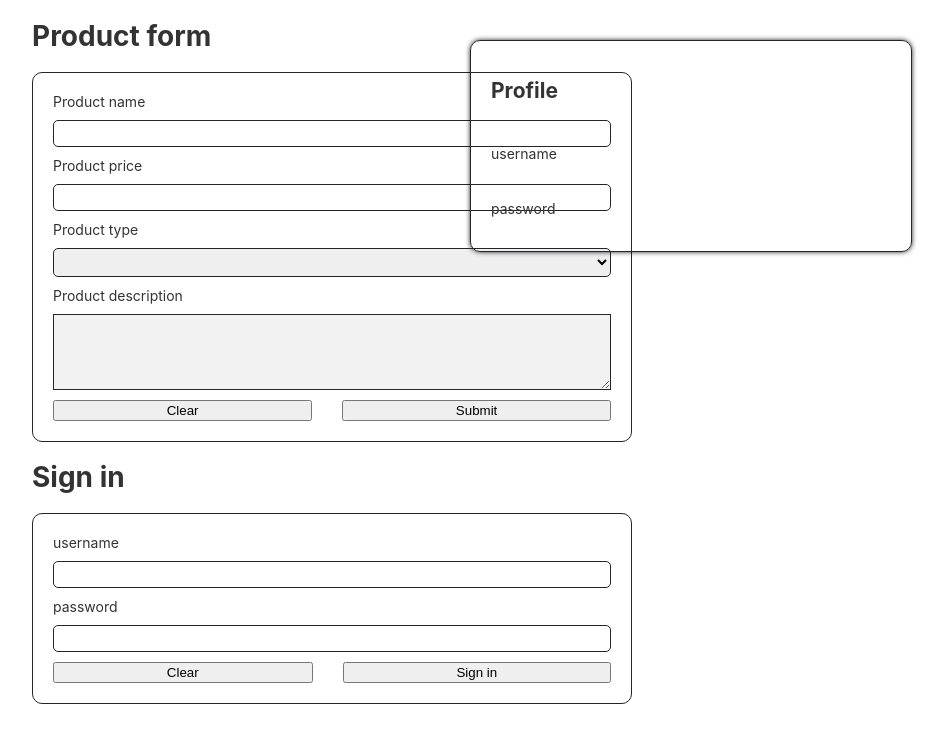
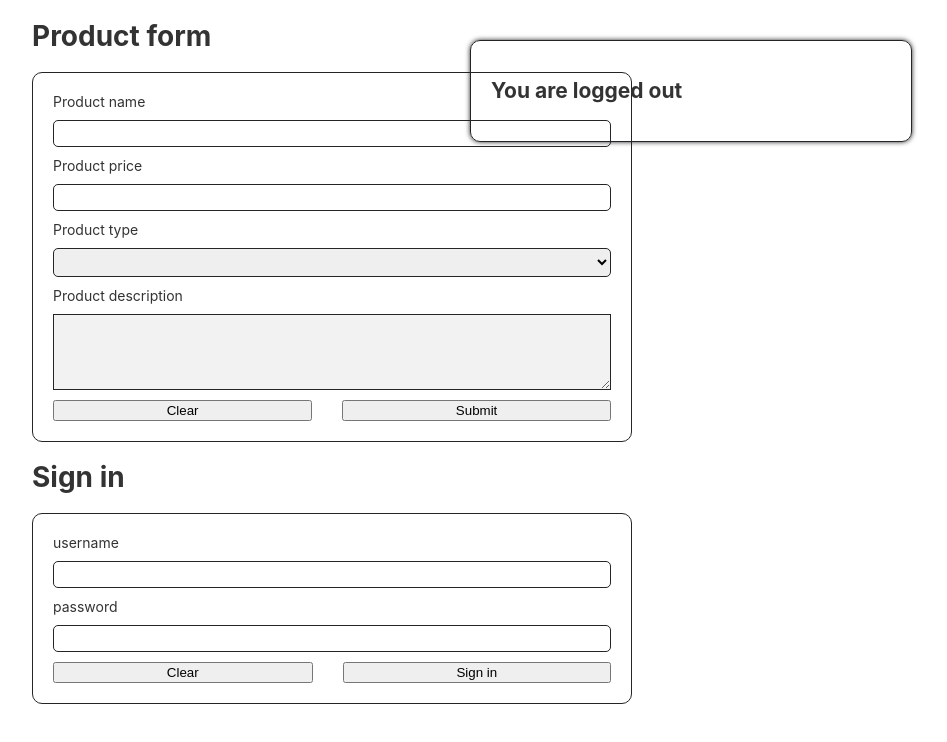
Before and after one commit to JoDiFo/auth-demo, an Angular app in the folder client/: page / in a window 1280 px wide. Shown: the top 742 px of the page, without its empty margins (308-1255 px from the left). Built offline with nearby package versions, Linux system fonts and the light colour scheme.

Commit message:
feat: add logout button

```diff
--- a/client/src/app/app.component.html
+++ b/client/src/app/app.component.html
@@ -1,8 +1,8 @@
 <app-product-form></app-product-form>
 <app-auth-form (submitUser)="handleSubmitUser($event)"></app-auth-form>
 <app-profile-popup
-  [username]="user.username"
-  [password]="user.password"
+  [user]="user"
+  (onLogout)="handleLogout()"
 ></app-profile-popup>
 
 <router-outlet></router-outlet>
--- a/client/src/app/app.component.ts
+++ b/client/src/app/app.component.ts
@@ -11,9 +11,13 @@ import { IUser } from './User';
   providers: [ProductFormComponent, AuthFormComponent, ProfilePopupComponent],
 })
 export class AppComponent {
-  user: IUser = {username: "", password: ""}
+  user: IUser | null = null;
+
+  handleLogout() {
+    this.user = null
+  }
 
   handleSubmitUser(user: IUser) {
-    this.user = user
+    this.user = user;
   }
 }
--- a/client/src/app/auth-form/auth-form.component.ts
+++ b/client/src/app/auth-form/auth-form.component.ts
@@ -1,5 +1,4 @@
-import { Component, Input, OnInit, Output, EventEmitter } from '@angular/core';
-import { FormsModule } from '@angular/forms';
+import { Component, OnInit, Output, EventEmitter } from '@angular/core';
 import { IUser } from '../User';
 
 @Component({
@@ -19,6 +18,9 @@ export class AuthFormComponent implements OnInit {
       password: this.password,
     };
 
+    this.username = '';
+    this.password = '';
+
     this.submitUser.emit(user);
   }
 
--- a/client/src/app/profile-popup/profile-popup.component.html
+++ b/client/src/app/profile-popup/profile-popup.component.html
@@ -1,13 +1,18 @@
-<div class="wrapper">
+<div *ngIf="user" class="wrapper">
   <h2>Profile</h2>
 
   <div>
     <p>username</p>
-    <p>{{ username }}</p>
+    <p>{{ user.username }}</p>
   </div>
 
   <div>
     <p>password</p>
-    <p>{{ password }}</p>
+    <p>{{ user.password }}</p>
   </div>
+
+  <button (click)="handleClick()">Logout</button>
 </div>
+<div *ngIf="!user" class="wrapper">
+  <h2>You are logged out</h2>
+</div>
--- a/client/src/app/profile-popup/profile-popup.component.ts
+++ b/client/src/app/profile-popup/profile-popup.component.ts
@@ -1,17 +1,21 @@
-import { Component, Input, OnInit } from '@angular/core';
+import { Component, EventEmitter, Input, OnInit, Output } from '@angular/core';
+import { IUser } from '../User';
 
 @Component({
   selector: 'app-profile-popup',
   templateUrl: './profile-popup.component.html',
-  styleUrls: ['./profile-popup.component.css']
+  styleUrls: ['./profile-popup.component.css'],
 })
 export class ProfilePopupComponent implements OnInit {
-  @Input() username: string = ""
-  @Input() password: string = ""
+  @Input() user!: IUser | null;
 
-  constructor() { }
+  @Output() onLogout = new EventEmitter();
 
-  ngOnInit(): void {
+  handleClick() {
+    this.onLogout.emit();
   }
 
+  constructor() {}
+
+  ngOnInit(): void {}
 }
```
